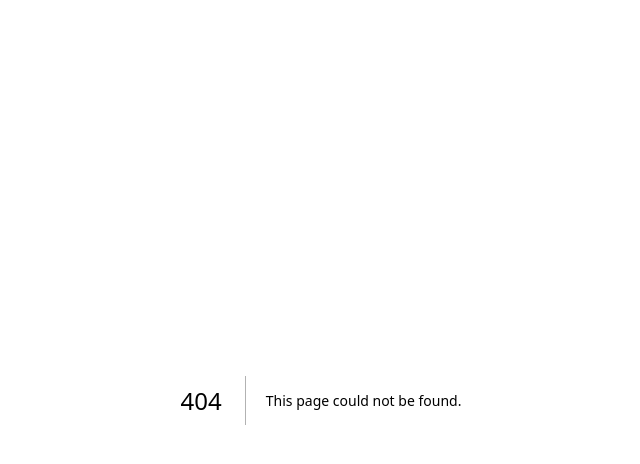
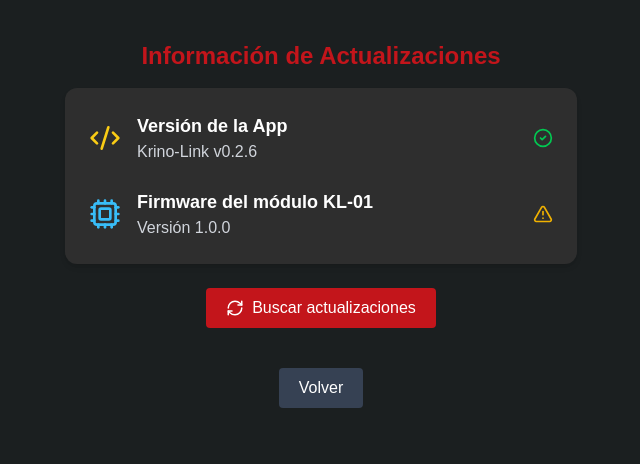
Before and after one commit to IramMcFly/krino-link, a Next.js app: page /Actualizaciones in a window 1280 px wide. Before the commit this address had no page. Shown: the top 464 px of the page, without its empty margins (319-959 px from the left). Built offline with nearby package versions, Linux system fonts and the light colour scheme.

Commit message:
new module /Actualizaciones

```diff
--- /dev/null
+++ b/app/Actualizaciones/page.js
@@ -0,0 +1,5 @@
+import Actualizaciones from "@/components/Actualizaciones";
+
+export default function Page() {
+  return <Actualizaciones />;
+}
--- /dev/null
+++ b/components/Actualizaciones.jsx
@@ -0,0 +1,126 @@
+'use client';
+
+import { useState } from 'react';
+import {
+  Code2,
+  Cpu,
+  CheckCircle2,
+  RefreshCw,
+  Loader2,
+  Info,
+  AlertTriangle,
+  Download,
+  X,
+} from 'lucide-react';
+
+export default function Actualizaciones({ volver }) {
+  const appVersion = '0.2.6';
+  const firmwareActual = '1.0.0';
+  const firmwareNuevo = '1.1.2';
+  const [buscando, setBuscando] = useState(false);
+  const [hayUpdate, setHayUpdate] = useState(false);
+  const [mostrarModal, setMostrarModal] = useState(false);
+
+  const buscarActualizaciones = () => {
+    setBuscando(true);
+    setTimeout(() => {
+      setBuscando(false);
+      setHayUpdate(true);
+      setMostrarModal(true);
+    }, 2000);
+  };
+
+  return (
+    <div className="min-h-screen bg-[#1b1f20] text-white px-4 py-10 flex flex-col items-center">
+      <h2 className="text-2xl font-bold text-[#c3151b] mb-4">Información de Actualizaciones</h2>
+
+      <div className="bg-[#2e2e2e] p-6 rounded-xl shadow-md w-full max-w-lg space-y-6">
+        <div className="flex items-center gap-4">
+          <Code2 size={32} className="text-[#facc15]" />
+          <div>
+            <p className="text-lg font-semibold">Versión de la App</p>
+            <p className="text-gray-300">Krino-Link v{appVersion}</p>
+          </div>
+          <CheckCircle2 size={20} className="text-green-500 ml-auto" />
+        </div>
+
+        <div className="flex items-center gap-4">
+          <Cpu size={32} className="text-[#38bdf8]" />
+          <div>
+            <p className="text-lg font-semibold">Firmware del módulo KL-01</p>
+            <p className="text-gray-300">
+              Versión {firmwareActual}
+              {hayUpdate && <span className="ml-2 text-yellow-400">→ {firmwareNuevo}</span>}
+            </p>
+          </div>
+          <AlertTriangle size={20} className="text-yellow-500 ml-auto" />
+        </div>
+      </div>
+
+      <button
+        onClick={buscarActualizaciones}
+        disabled={buscando}
+        className={`mt-6 flex items-center gap-2 px-5 py-2 rounded transition ${
+          buscando
+            ? 'bg-gray-600 cursor-not-allowed'
+            : 'bg-[#c3151b] hover:bg-[#a31116]'
+        }`}
+      >
+        {buscando ? (
+          <>
+            <Loader2 className="animate-spin" size={18} />
+            Buscando actualizaciones...
+          </>
+        ) : (
+          <>
+            <RefreshCw size={18} />
+            Buscar actualizaciones
+          </>
+        )}
+      </button>
+
+      {mostrarModal && (
+        <div className="fixed inset-0 z-50 flex items-center justify-center bg-black/50">
+          <div className="bg-[#2a2a2a] rounded-lg shadow-lg max-w-md w-full p-6 relative">
+            <button
+              onClick={() => setMostrarModal(false)}
+              className="absolute top-3 right-3 text-white hover:text-red-400"
+            >
+              <X size={20} />
+            </button>
+            <div className="flex items-center gap-3 mb-4">
+              <Cpu size={24} className="text-cyan-400" />
+              <h3 className="text-xl font-bold text-white">Actualización disponible</h3>
+            </div>
+            <p className="text-sm text-gray-300 mb-4">
+              Se ha encontrado una nueva versión del firmware para el KL-01.
+            </p>
+            <div className="bg-[#1e1e1e] rounded-md p-4 border border-gray-600 text-sm mb-4">
+              <p><strong>Versión nueva:</strong> {firmwareNuevo}</p>
+              <p><strong>Changelog:</strong></p>
+              <ul className="list-disc list-inside text-gray-300 mt-1">
+                <li>Soporte para vehículos anteriores al 2013</li>
+                <li>Optimización de velocidad de lectura</li>
+                <li>Mejoras de estabilidad menores</li>
+              </ul>
+            </div>
+            <button
+              className="flex items-center justify-center gap-2 bg-green-700 hover:bg-green-600 w-full py-2 rounded text-white font-semibold transition"
+              onClick={() => setMostrarModal(false)}
+            >
+              <Download size={18} />
+              Descargar actualización
+            </button>
+          </div>
+        </div>
+      )}
+
+      <button
+        onClick={volver}
+        className="mt-10 bg-gray-700 hover:bg-gray-600 px-5 py-2 rounded"
+      >
+        Volver
+      </button>
+    </div>
+  );
+}
--- a/components/MenuDiagnostico.jsx
+++ b/components/MenuDiagnostico.jsx
@@ -17,7 +17,7 @@
   { label: 'Análisis de Batería', icon: BatteryFull, route: '/AnalisisBateria' },
   { label: 'Análisis de Motor', icon: GaugeCircle, route: '/AnalisisMotor' },
   { label: 'Asist IA', icon: Sparkles, route: '/AsistenteIA' },
-  { label: 'Simulador de Pruebas', icon: TestTube2, route: '/Simulador' },
+  { label: 'Banco de Pruebas', icon: TestTube2, route: '/Simulador' },
   { label: 'Actualizaciones', icon: UploadCloud, route: '/Actualizaciones' },
 ];
 
```
